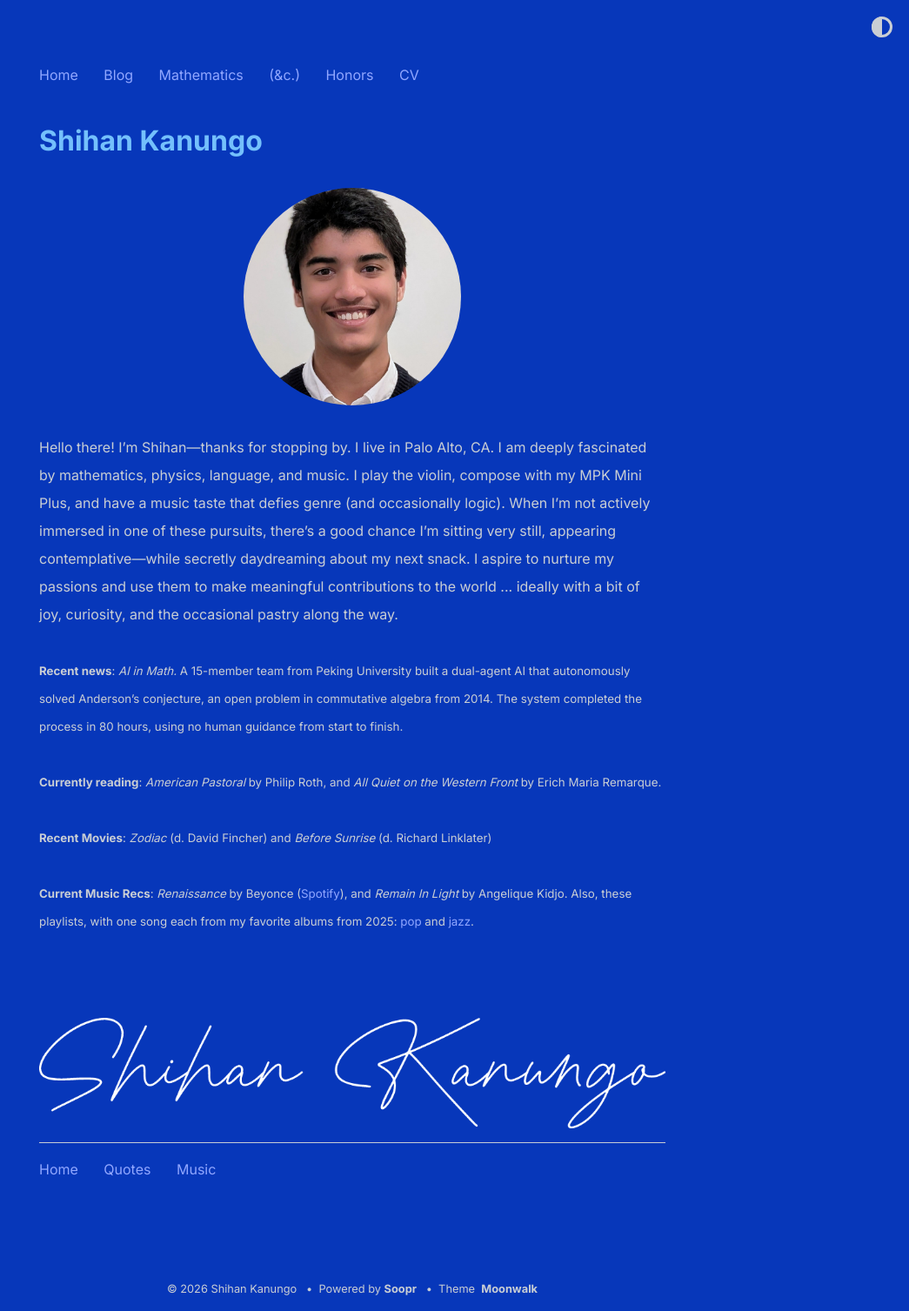
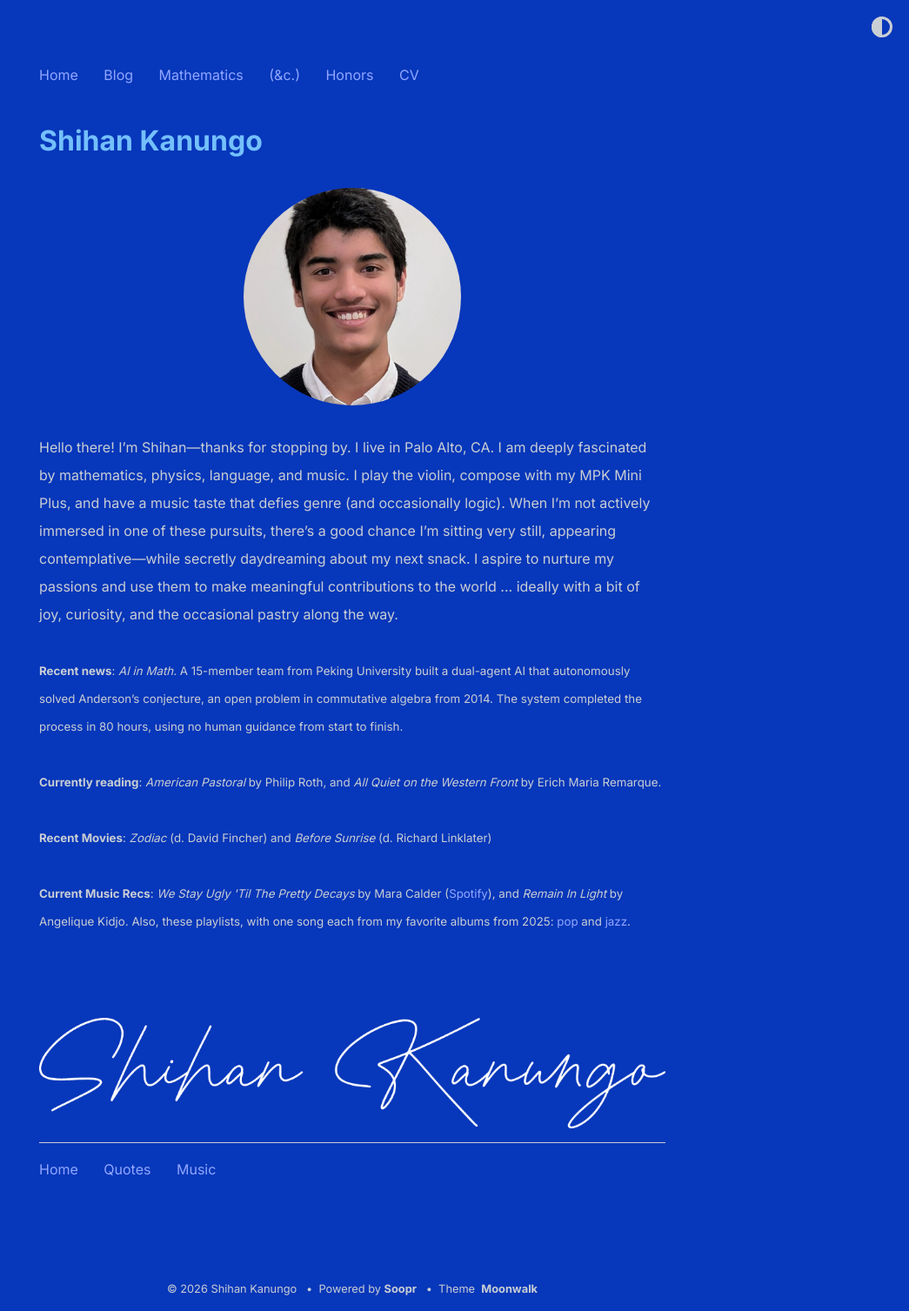
Before and after one commit to shihankanungo/shihankanungo.github.io, a Jekyll site: the page built from index.md, in a window 1280 px wide. Shown: the whole page at 87% size, without its empty margins (235-1280 px from the left). Built offline with Jekyll 4.4.1, drawn with Linux system fonts in a browser that asks for light colours.

Commit message:
Update _config.yml

```diff
--- a/_config.yml
+++ b/_config.yml
@@ -12,7 +12,7 @@ description: > # description of the site (multiple lines allowed)
           <br /><br />
           <small><b>Recent Movies</b>: <i>Zodiac</i> (d. David Fincher) and <i>Before Sunrise</i> (d. Richard Linklater)</small>
           <br /><br />
-          <small><b>Current Music Recs</b>: <i>Renaissance</i> by Beyonce (<a href="https://open.spotify.com/album/6FJxoadUE4JNVwWHghBwnb?si=RSfqXehORo2QK4Dg95FFuA">Spotify</a>), and <i>Remain In Light</i> by Angelique Kidjo. Also, these playlists, with one song each from my favorite albums from 2025: <a href="https://open.spotify.com/playlist/0b6ipXilq8yItCkbfxZRbl?si=022493cba1c64e71">pop</a> and <a href="https://open.spotify.com/playlist/2iO14usuhKlftJvaT3AK0R?si=7f8887dec02c4fed">jazz</a>. </small>
+          <small><b>Current Music Recs</b>: <i>We Stay Ugly 'Til The Pretty Decays</i> by Mara Calder (<a href="https://open.spotify.com/album/2pacOfhvZZHtuYZJnJrwg8?si=9Am8PVTjSkuYAoIyD-RNSQ">Spotify</a>), and <i>Remain In Light</i> by Angelique Kidjo. Also, these playlists, with one song each from my favorite albums from 2025: <a href="https://open.spotify.com/playlist/0b6ipXilq8yItCkbfxZRbl?si=022493cba1c64e71">pop</a> and <a href="https://open.spotify.com/playlist/2iO14usuhKlftJvaT3AK0R?si=7f8887dec02c4fed">jazz</a>. </small>
           <br /><br /><br /><br />
 
   <img className="mt-8 md:mt-12 w-1/2 sm:w-1/3 lg:w-1/4" src="/signature.png" alt="signature of shihan" aria-hidden="true" />
```
